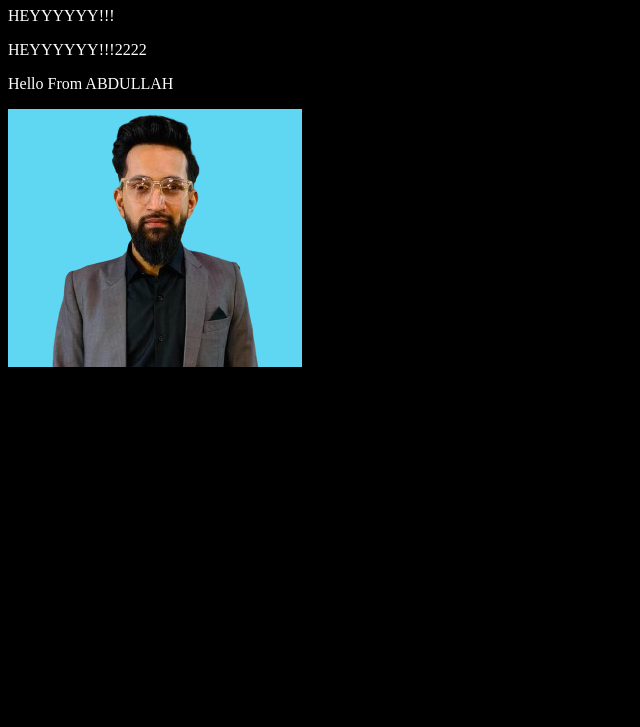
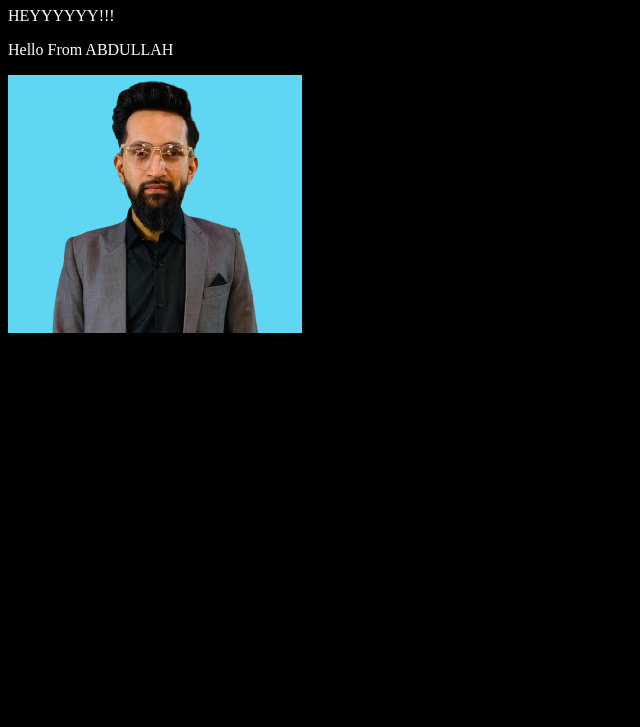
Before and after one commit to abdullahafzal30/my-personal-application, a plain HTML site: page index.html in a window 1280 px wide. Shown: the part 73-800 px from the top of the page, without its empty margins (0-640 px from the left). Drawn offline with Linux system fonts and the light colour scheme.

Commit message:
Update index.html

```diff
--- a/index.html
+++ b/index.html
@@ -8,7 +8,7 @@
 <h1 style="color:white">SERVICE</h1>
 
 <p  style="color:white">HEYYYYYY!!!</p>
-<p  style="color:white">HEYYYYYY!!!2222</p>
+
 <p  style="color:white">Hello From ABDULLAH</p>
 <img src="abd.png" alt="No image">
 </body>
```
